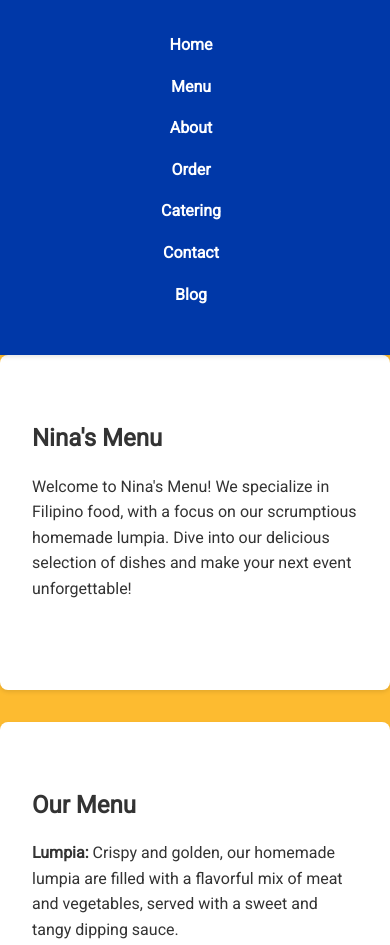
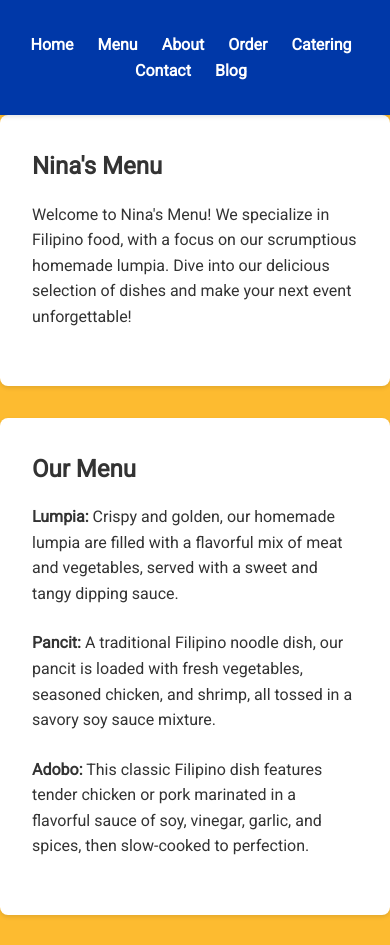
Before and after one commit to b82agbulos/ninas-menu, a plain HTML site: page index.html in a window 390 px wide. Shown: the top 945 px of the page. Drawn offline with Linux system fonts and the light colour scheme.

Commit message:
Add files via upload
Updates on margin, padding, and mobile menu view

```diff
--- a/styles.css
+++ b/styles.css
@@ -55,7 +55,7 @@
   }
 
   section {
-    padding: 4rem 2rem;
+    padding: 2rem 2rem;
     max-width: 1200px;
     margin: 0 auto;
     background-color: #ffffff;
@@ -106,18 +106,9 @@
     margin-bottom: 0.5rem;
   }
 
-  @media screen and (max-width: 768px) {
-    nav ul {
-      flex-direction: column;
-    }
 
-    nav li {
-      margin-bottom: 1rem;
-    }
-  }
-  /* Add this at the end of your styles.css file */
-
-  @media screen and (max-width: 768px) {
+/* Add this media query at the end of your styles.css file */
+@media screen and (max-width: 768px) {
     nav ul {
       display: flex;
       flex-wrap: wrap;
@@ -125,7 +116,7 @@
     }
 
     nav li {
-      margin-bottom: 1rem;
+      margin-bottom: 0; /* Remove the bottom margin */
       margin-right: 0.5rem;
     }
   }
```
